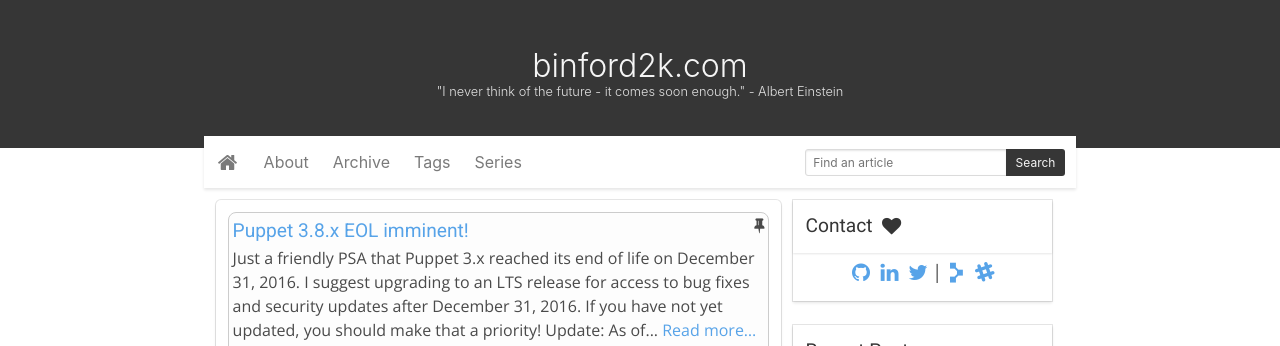
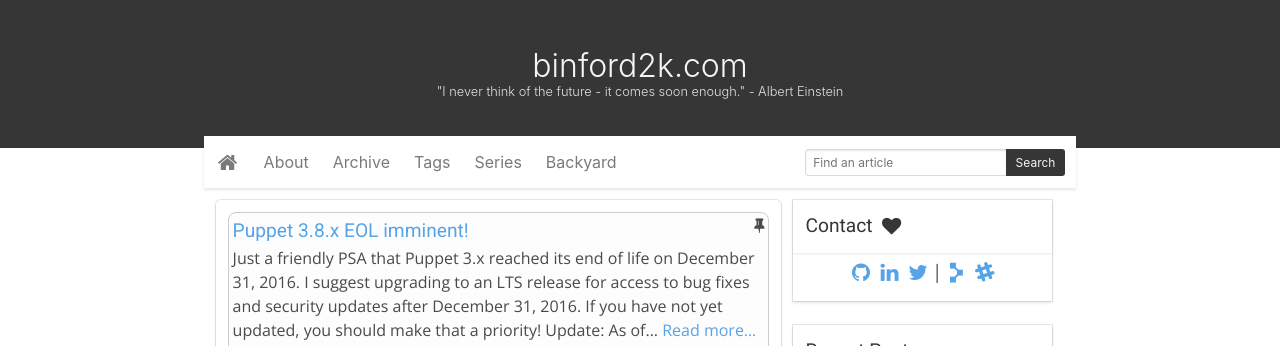
Before and after one commit to binford2k/binford2k.com, a Jekyll site: the page built from index.html, in a window 1280 px wide. Shown: the top 346 px of the page. Built offline with Jekyll 4.4.1, drawn with Linux system fonts in a browser that asks for light colours; the list of posts is cut into pages by our own code; comment, search, counter and statistics services are not loaded.

Commit message:
Add backyard nav link

```diff
--- a/_layouts/default.html
+++ b/_layouts/default.html
@@ -33,6 +33,7 @@
         <a href="{{ "/archive" | relative_url }}" class="nav-item">Archive</a>
         <a href="{{ "/tags" | relative_url }}" class="nav-item">Tags</a>
         <a href="{{ "/categories" | relative_url }}" class="nav-item">Series</a>
+        <a href="{{ "/backyard" | relative_url }}" class="nav-item">Backyard</a>
 
       </div>
 
```
